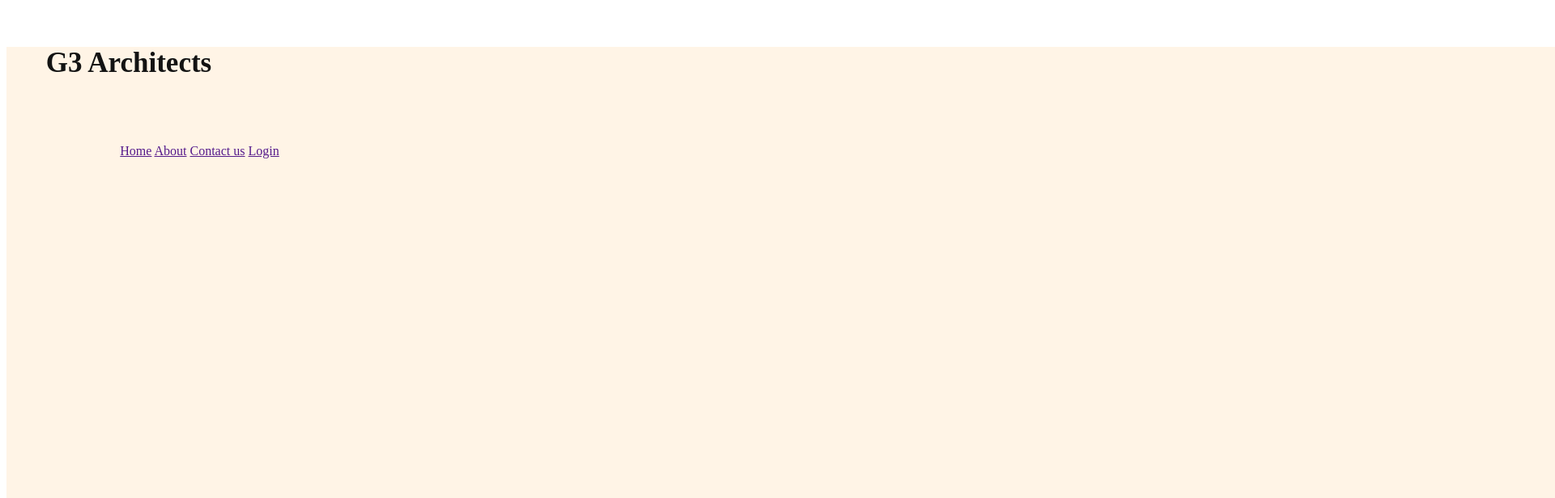
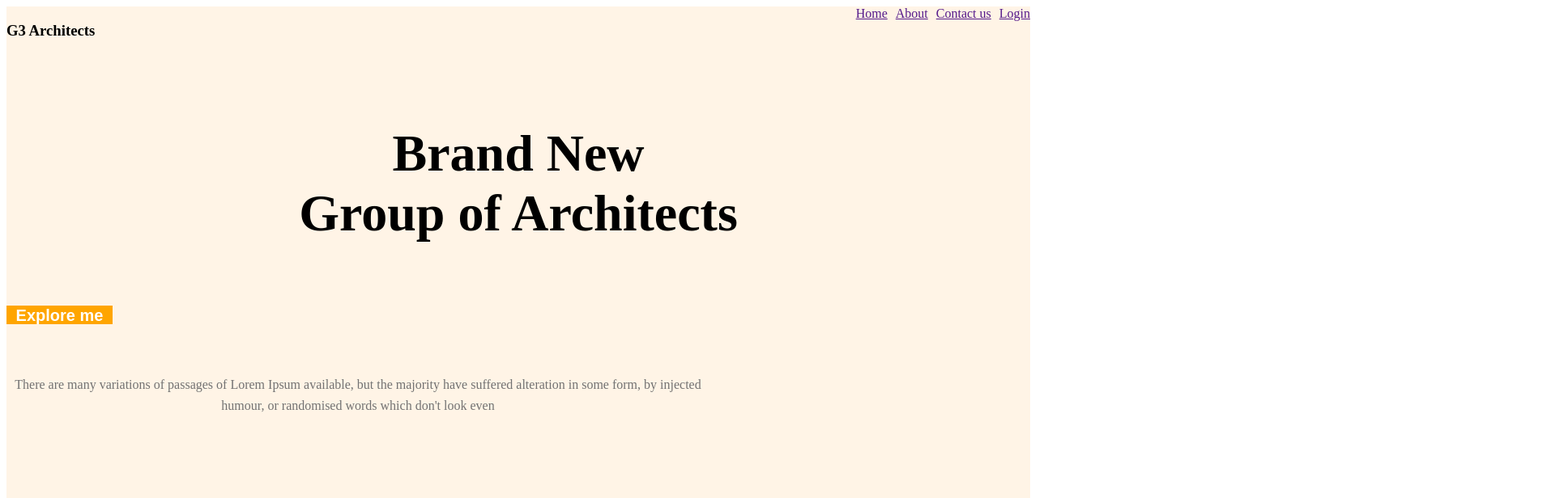
Before and after one commit to Jannatulema/Assignment-2, a plain HTML site: page index.html in a window 1280 px wide. Shown: the top 616 px of the page at 81% size, 1920 px wide, since content can reach past the window. Drawn offline with Linux system fonts and the light colour scheme.

Commit message:
first commit

```diff
--- a/index.html
+++ b/index.html
@@ -10,10 +10,11 @@
 
 <body>
 
-  <header class="container">
-    <h5 class="g3">G3 Architects</h5>
-    <nav class="navigation">
-      <span>
+  <header class="header">
+    <div class="nav">
+      <h3>G3 Architects</h3>
+      <nav class="nav2">
+        <span class="nav3">
       <a href="">Home</a>
       <a href="">About</a>
       <a href="">Contact us</a>
@@ -21,9 +22,22 @@
       </span>
       <span>
     </nav>
+    </div>
+    <section class="section1">
+      <div class="brand">
+        <h4 class="brand2">Brand New <br>
+          Group of Architects </h4>
+          <p class="para">There are many variations of passages of Lorem Ipsum available, but the majority have suffered alteration in some form, by injected humour, or randomised words which don't look even</p>
+      </div>
+    </section>
+    <div class="explore">
+      <button class="btn">Explore me</button>
+    </div>
 
 
-    </nav>
 </header>
+  <main>
+
+  </main>
 </body>
 </html>
--- a/styles/style.css
+++ b/styles/style.css
@@ -1,26 +1,59 @@
-.container{
-    width: 1920px;
+
+.header{
     height: 1322px;
-    left: 0px;
-    top: 0px;
     background: rgba(255, 144, 14, 0.1);
 }
-.g3{
-    width: 302px;
-    height: 53px;
-    left: 228px;
-    font-size: 35px;
+.nav{
+    display: flex;
+    justify-content: space-between;
+    }
+
+.nav3{
+     display: flex;
+     gap: 10px;
+     top: 63px;
+}
+.section1{
+height: 225px;
+left: 529px;
+top: 205px;
+}
+.brand2{
+    height: 225px;
     text-align: center;
-    color: #131313;
-}
-.navigation{
-    display: flex;
-    flex-direction: column;
-    justify-content:flex-end;
-    width: 477px;
-    height: 26px;
-    left: 1203px;
-    right: 230px;
-    text-align: center;
+    font-weight: 700;
+    font-size: 64px;
 
 }
+.para{
+    width: 868px;
+    height: 52px;
+    left: 526px;
+    top: 379px;
+    font-weight: 400;
+    font-size: 16px;
+    line-height: 26px;
+    text-align: center;
+    color: #727272;
+}
+.explore{
+border-radius: 8px;
+height: 64px;
+left: 870px;
+top: 463px;
+
+
+}
+.btn{
+    border: none;
+    background-color: orange;
+    width: 131px;
+    height: 23px;
+    left: 895px;
+    top: 484px;
+    font-weight: 600;
+    font-size: 20px;
+    line-height: 23px;
+    text-align: center;
+    color: #FFFFFF;
+}
```
Lines whose indentation alone changed are shown as unchanged.
